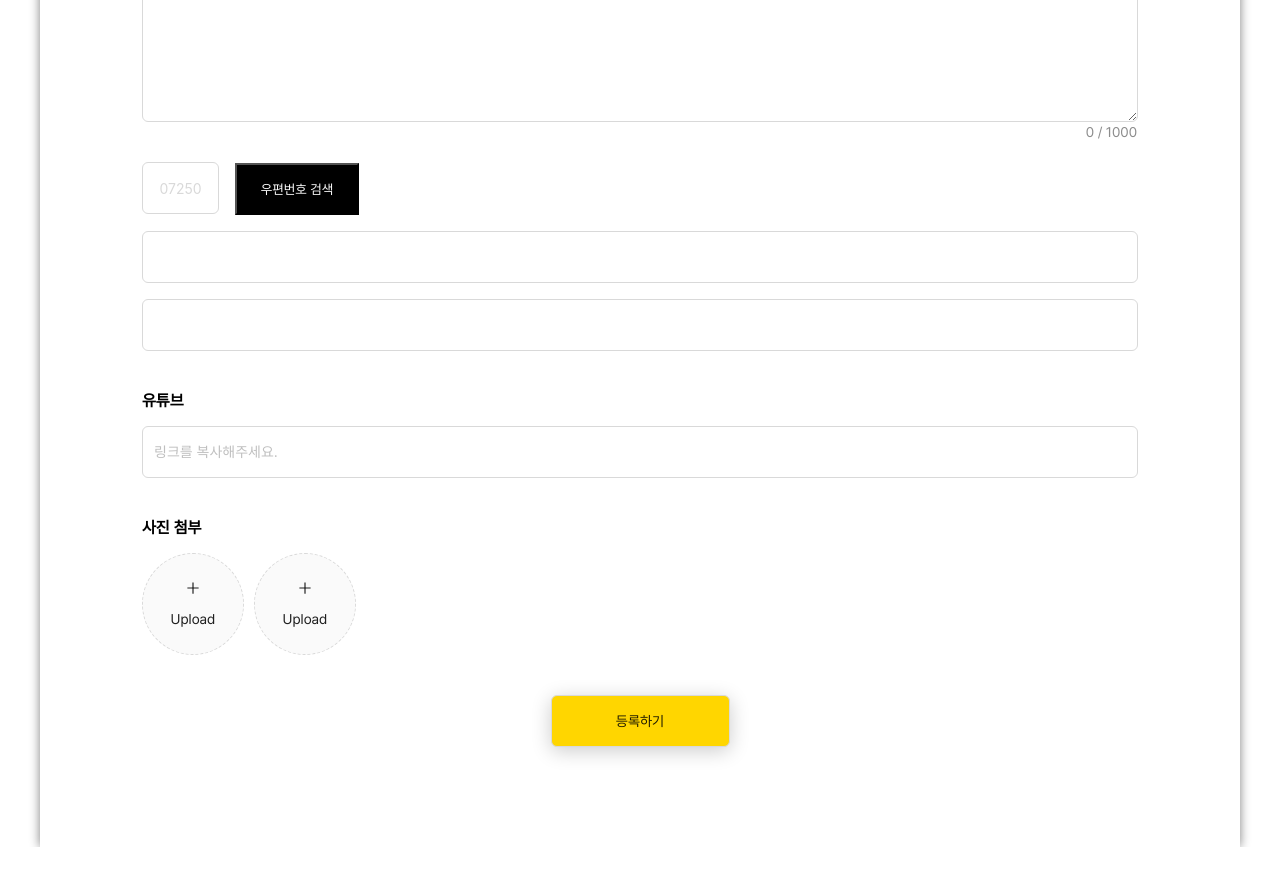
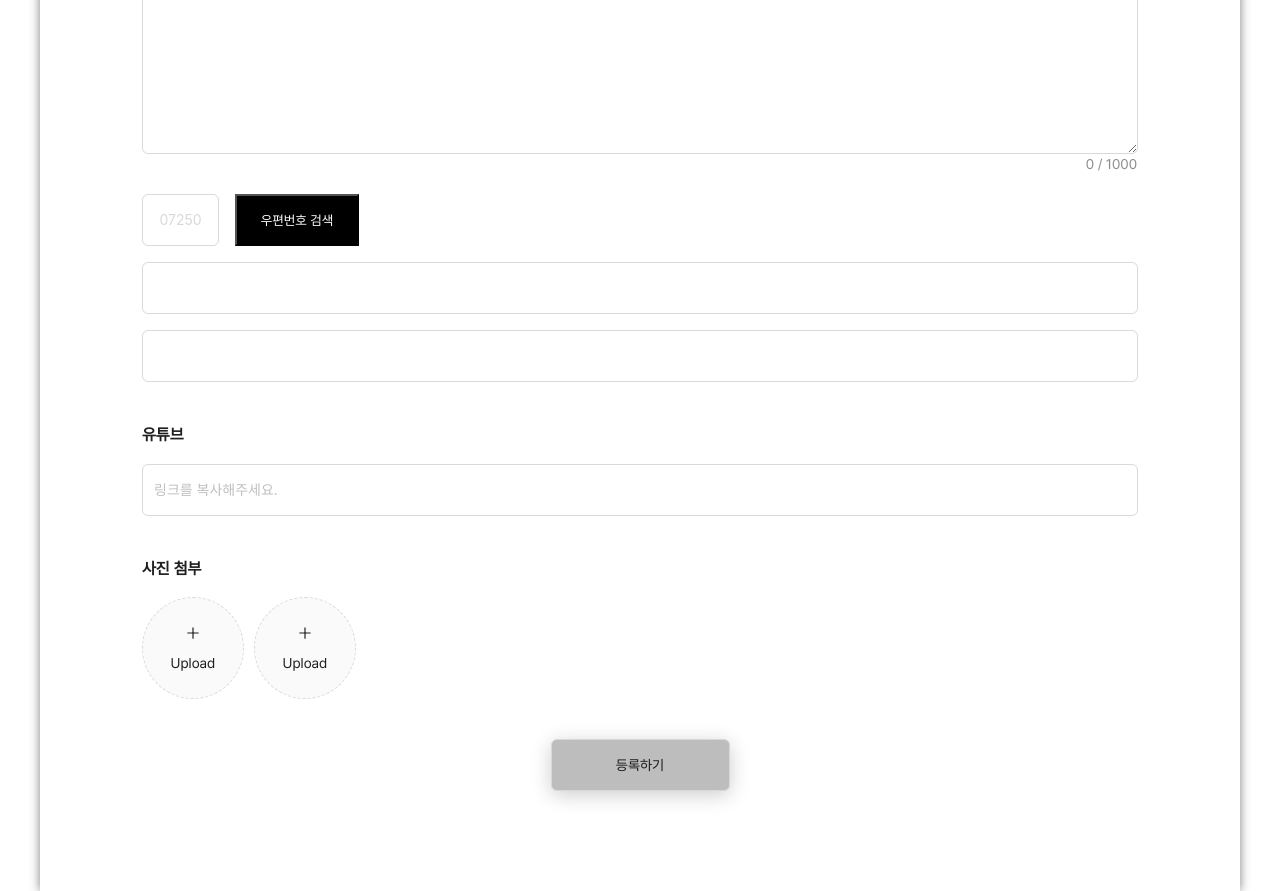
Before and after one commit to jeonpilseong/my-project, a Next.js app: page /boards/new in a window 1280 px wide. Shown: the part 880-1771 px from the top of the page. Before the commit the page ends 1727 px from the top, so only its background shows below. Built offline with nearby package versions, Linux system fonts and the light colour scheme.

Commit message:
ADD:게시판 등록 페이지 - 유효성 검사 구현

```diff
--- a/package.json
+++ b/package.json
@@ -12,6 +12,7 @@
     "@apollo/client": "^3.7.14",
     "@emotion/react": "^11.11.0",
     "@emotion/styled": "^11.11.0",
+    "@hookform/resolvers": "^3.1.0",
     "@material-ui/core": "^4.12.4",
     "@next/font": "^13.4.4",
     "antd": "^5.5.1",
@@ -19,6 +20,8 @@
     "graphql": "^16.6.0",
     "next": "12.1.0",
     "react": "17.0.2",
-    "react-dom": "17.0.2"
+    "react-dom": "17.0.2",
+    "react-hook-form": "^7.44.2",
+    "yup": "^1.2.0"
   }
 }
--- a/pages/_app.js
+++ b/pages/_app.js
@@ -1,6 +1,6 @@
 import { Global } from '@emotion/react'
 
-import { globalStyles } from '../src/commons/styles/globalStyles'
+import { globalStyles } from '../src/common/styles/globalStyles'
 
 export default function App({ Component, pageProps }) {
   return (
--- a/src/board/write/BoardWrite.container.js
+++ b/src/board/write/BoardWrite.container.js
@@ -1,5 +1,21 @@
+import { useForm } from 'react-hook-form'
+import { yupResolver } from '@hookform/resolvers/yup'
+
 import BoardWriteUI from './BoardWrite.presenter'
+import { schema } from '../../../src/common/validation/validation'
 
 export default function BoardWrite() {
-  return <BoardWriteUI />
+  // **** react-hook-form
+  const { handleSubmit, control, formState } = useForm({
+    resolver: yupResolver(schema),
+    mode: 'onChange',
+  })
+
+  // **** 이벤트 핸들러 함수
+  const onClickSubmit = handleSubmit(data => {
+    console.log(data)
+  })
+  return (
+    <BoardWriteUI handleSubmit={handleSubmit} control={control} onClickSubmit={onClickSubmit} formState={formState} />
+  )
 }
--- a/src/board/write/BoardWrite.presenter.js
+++ b/src/board/write/BoardWrite.presenter.js
@@ -1,8 +1,10 @@
+import { Form } from 'antd'
 import { PlusOutlined } from '@ant-design/icons'
+import { Controller } from 'react-hook-form'
 
 import * as S from './BoardWrite.styles'
 
-export default function BoardWriteUI() {
+export default function BoardWriteUI(props) {
   const uploadButton = (
     <div>
       <PlusOutlined />
@@ -13,27 +15,55 @@ export default function BoardWriteUI() {
   return (
     <S.Container>
       <S.Wrapper>
+        <Form onFinish={props.onClickSubmit}>
           <S.BoardTitle>게시글 등록</S.BoardTitle>
-
           <S.ProfileWrapper>
             <S.HalfBox>
               <S.Label>작성자</S.Label>
-            <S.WriterInput placeholder="작성자를 입력해 주세요." />
+              <Controller
+                name="writer"
+                control={props.control}
+                rules={{ required: true }}
+                render={({ field }) => <S.WriterInput placeholder="작성자를 입력해 주세요." {...field} />}
+              />
+              <S.Error>{props.formState.errors.writer?.message}</S.Error>
             </S.HalfBox>
             <S.HalfBox>
               <S.Label>비밀번호</S.Label>
-            <S.PasswordInput type="password" placeholder="현재 비밀번호를 입력해 주세요." />
+              <Controller
+                name="password"
+                control={props.control}
+                rules={{ required: true }}
+                render={({ field }) => (
+                  <S.PasswordInput type="password" placeholder="현재 비밀번호를 입력해 주세요." {...field} />
+                )}
+              />
+              <S.Error>{props.formState.errors.password?.message}</S.Error>
             </S.HalfBox>
           </S.ProfileWrapper>
 
           <S.TitleWrapper>
             <S.Label>제목</S.Label>
-          <S.TitleInput placeholder="제목을 입력해 주세요." />
+            <Controller
+              name="title"
+              control={props.control}
+              rules={{ required: true }}
+              render={({ field }) => <S.TitleInput placeholder="제목을 입력해 주세요." {...field} />}
+            />
+            <S.Error>{props.formState.errors.title?.message}</S.Error>
           </S.TitleWrapper>
 
           <S.ContentsWrapper>
             <S.Label>내용</S.Label>
-          <S.ContentsInput showCount rows={20} maxLength={1000} placeholder="내용을 작성하세요." />
+            <Controller
+              name="contents"
+              control={props.control}
+              rules={{ required: true }}
+              render={({ field }) => (
+                <S.ContentsInput showCount rows={20} maxLength={1000} placeholder="내용을 입력해 주세요." {...field} />
+              )}
+            />
+            <S.Error>{props.formState.errors.contents?.message}</S.Error>
           </S.ContentsWrapper>
 
           <S.ZipcodeWrapper>
@@ -57,8 +87,13 @@ export default function BoardWriteUI() {
           </S.ImgWrapper>
 
           <S.BtnWrapper>
-          <S.SubmitBtn>등록하기</S.SubmitBtn>
+            <S.SubmitBtn
+              style={{ backgroundColor: props.formState.isValid ? '#ffd600' : '#bdbdbd' }}
+              onClick={props.onClickSubmit}>
+              등록하기
+            </S.SubmitBtn>
           </S.BtnWrapper>
+        </Form>
       </S.Wrapper>
     </S.Container>
   )
--- a/src/board/write/BoardWrite.styles.js
+++ b/src/board/write/BoardWrite.styles.js
@@ -1,7 +1,7 @@
 import { Button, Input, Upload } from 'antd'
 import styled from '@emotion/styled'
 
-import { breakPoints } from '../../../src/commons/styles/globalStyles'
+import { breakPoints } from '../../../src/common/styles/globalStyles'
 
 export const Container = styled.div`
   display: flex;
@@ -171,6 +171,10 @@ export const BtnWrapper = styled.div`
 export const SubmitBtn = styled(Button)`
   width: 17.9rem;
   height: 5.2rem;
-  background: #ffd600;
+  background: #bdbdbd;
   box-shadow: 0px 4px 20px rgba(0, 0, 0, 0.2);
 `
+
+export const Error = styled.div`
+  color: var(--error-red);
+`
--- /dev/null
+++ b/src/common/validation/validation.js
@@ -0,0 +1,15 @@
+import * as yup from 'yup'
+
+// **** 비밀번호 유효성검사 정규표현식
+const regex = /^(?=.*[A-Za-z])(?=.*\d)(?=.*[~!@#$%^&*()+|=])[A-Za-z\d~!@#$%^&*()+|=]{8,16}$/
+
+// **** yup 유효성검사
+export const schema = yup.object({
+  writer: yup.string().required('작성자를 입력해주세요.'),
+  password: yup
+    .string()
+    .required('비밀번호를 입력해주세요.')
+    .matches(regex, '영문+숫자+특수문자 조합 8~16자리의 비밀번호를 입력해 주세요.'),
+  title: yup.string().required('제목을 입력해주세요.'),
+  contents: yup.string().required('내용을 입력해주세요.'),
+})
```
Also changed, not shown: src/common/styles/globalStyles.js (renamed from src/commons/styles/globalStyles.js). Lines whose indentation alone changed are shown as unchanged.
